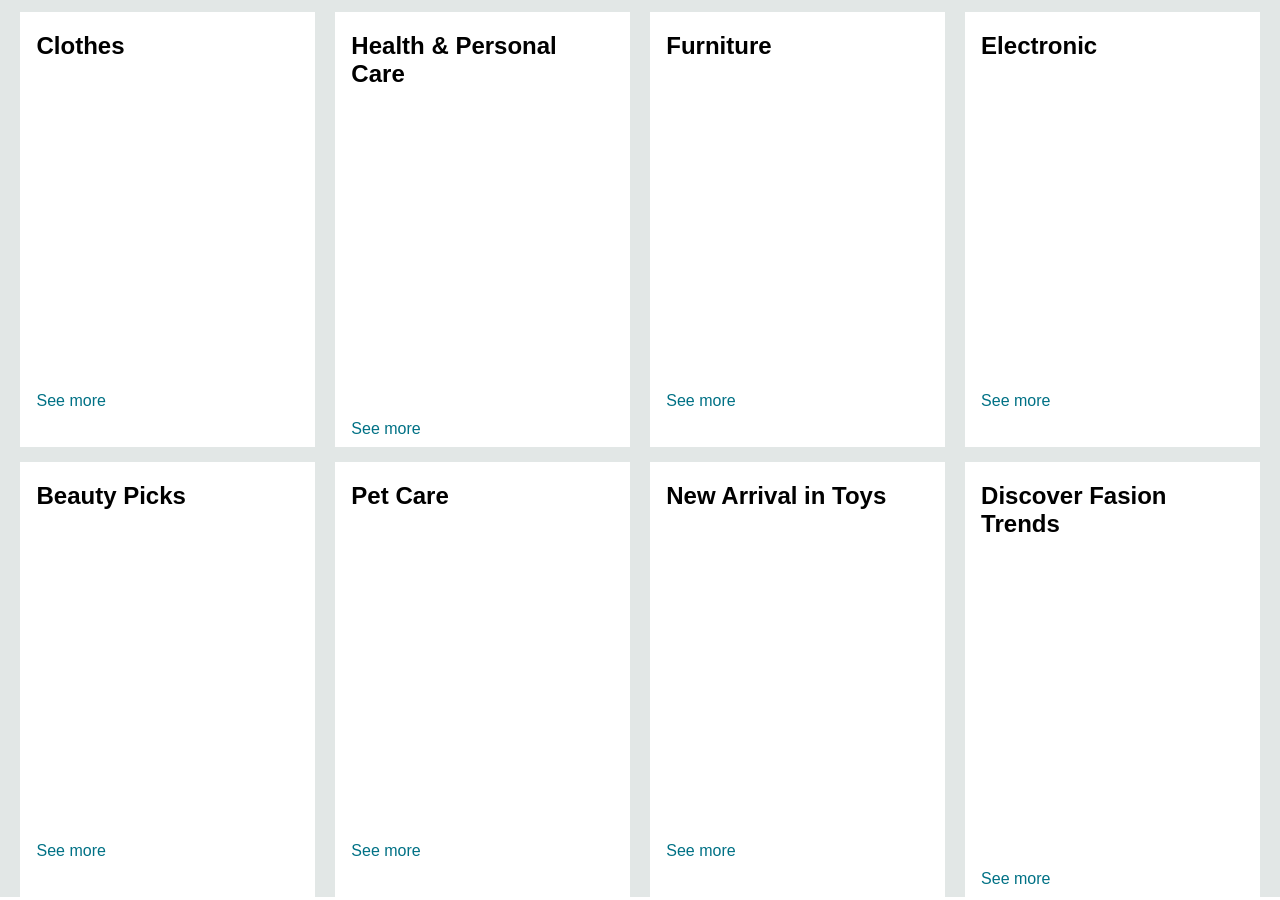
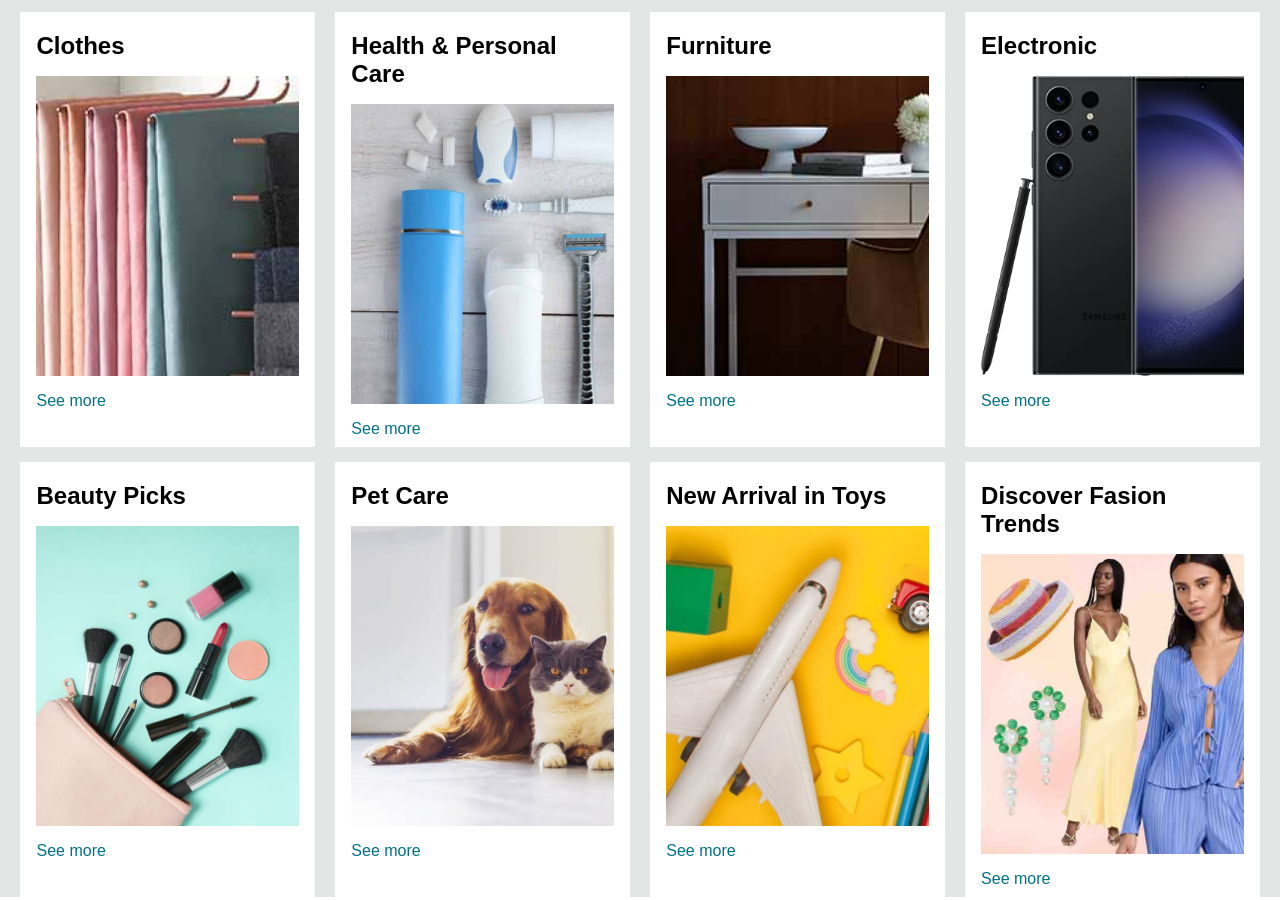
Before and after one commit to deepakexists/Amazon-Clone-First-Project, a plain HTML site: page index.html in a window 1280 px wide. Shown: the part 453-1353 px from the top of the page. Drawn offline with Linux system fonts and the light colour scheme.

Commit message:
fix images url

```diff
--- a/index.html
+++ b/index.html
@@ -1,11 +1,17 @@
 <!DOCTYPE html>
 <html lang="en">
   <head>
-    <meta charset="UTF-8">
-    <meta name="viewport" content="width=device-width, initial-scale=1.0">
+    <meta charset="UTF-8" />
+    <meta name="viewport" content="width=device-width, initial-scale=1.0" />
     <title>Amazon clone</title>
-    <link rel="stylesheet" href="style.css">
-    <link rel="stylesheet" href="https://cdnjs.cloudflare.com/ajax/libs/font-awesome/6.7.1/css/all.min.css" integrity="sha512-5Hs3dF2AEPkpNAR7UiOHba+lRSJNeM2ECkwxUIxC1Q/FLycGTbNapWXB4tP889k5T5Ju8fs4b1P5z/iB4nMfSQ==" crossorigin="anonymous" referrerpolicy="no-referrer" />
+    <link rel="stylesheet" href="style.css" />
+    <link
+      rel="stylesheet"
+      href="https://cdnjs.cloudflare.com/ajax/libs/font-awesome/6.7.1/css/all.min.css"
+      integrity="sha512-5Hs3dF2AEPkpNAR7UiOHba+lRSJNeM2ECkwxUIxC1Q/FLycGTbNapWXB4tP889k5T5Ju8fs4b1P5z/iB4nMfSQ=="
+      crossorigin="anonymous"
+      referrerpolicy="no-referrer"
+    />
   </head>
   <body>
     <header>
@@ -24,7 +30,7 @@
           <select class="search_select">
             <option>All</option>
           </select>
-            <input placeholder="Amazon Search " class="search_input">
+          <input placeholder="Amazon Search " class="search_input" />
           <div class="search_icon">
             <i class="fa-solid fa-magnifying-glass"></i>
           </div>
@@ -55,16 +61,15 @@
           <p>Gift Cards</p>
           <p>Sell</p>
         </div>
-        <div class="panel_deals">
-            Shop deals in Eleatronics
-        </div>
+        <div class="panel_deals">Shop deals in Eleatronics</div>
       </div>
     </header>
 
-
     <div class="hero_section">
       <div class="hero_msg">
-            You are on amazon.com. You can also shop on Amazon India for millions of products with fast local delivery. <a href="https://www.amazon.in/"> Click here to go to amazon.in</a>
+        You are on amazon.com. You can also shop on Amazon India for millions of
+        products with fast local delivery.
+        <a href="https://www.amazon.in/"> Click here to go to amazon.in</a>
       </div>
     </div>
 
@@ -72,68 +77,90 @@
       <div class="box1 box">
         <div class="box_content">
           <h2>Clothes</h2>
-                <div class="box_img" style = 'background-image: url("box1_image.jpg");' ></div>
+          <div
+            class="box_img"
+            style="background-image: url('images/box1_image.jpg')"
+          ></div>
           <p>See more</p>
         </div>
       </div>
       <div class="box2 box">
         <div class="box_content">
           <h2>Health & Personal Care</h2>
-                <div class="box_img" style = 'background-image: url("box2_image.jpg");' ></div>
+          <div
+            class="box_img"
+            style="background-image: url('images/box2_image.jpg')"
+          ></div>
           <p>See more</p>
         </div>
       </div>
       <div class="box3 box">
         <div class="box_content">
-                <h2> Furniture</h2>
-                <div class="box_img" style = 'background-image: url("box3_image.jpg");' ></div>
+          <h2>Furniture</h2>
+          <div
+            class="box_img"
+            style="background-image: url('images/box3_image.jpg')"
+          ></div>
           <p>See more</p>
         </div>
       </div>
       <div class="box4 box">
         <div class="box_content">
-                <h2>Electronic </h2>
-                <div class="box_img" style = 'background-image: url("box4_image.jpg");' ></div>
+          <h2>Electronic</h2>
+          <div
+            class="box_img"
+            style="background-image: url('images/box4_image.jpg')"
+          ></div>
           <p>See more</p>
         </div>
       </div>
       <div class="box5 box">
         <div class="box_content">
           <h2>Beauty Picks</h2>
-                <div class="box_img" style = 'background-image: url("box5_image.jpg");' ></div>
+          <div
+            class="box_img"
+            style="background-image: url('images/box5_image.jpg')"
+          ></div>
           <p>See more</p>
         </div>
       </div>
       <div class="box6 box">
         <div class="box_content">
           <h2>Pet Care</h2>
-                <div class="box_img" style = 'background-image: url("box6_image.jpg");' ></div>
+          <div
+            class="box_img"
+            style="background-image: url('images/box6_image.jpg')"
+          ></div>
           <p>See more</p>
         </div>
       </div>
       <div class="box7 box">
         <div class="box_content">
           <h2>New Arrival in Toys</h2>
-                <div class="box_img" style = 'background-image: url("box7_image.jpg");' ></div>
+          <div
+            class="box_img"
+            style="background-image: url('images/box7_image.jpg')"
+          ></div>
           <p>See more</p>
         </div>
       </div>
       <div class="box8 box">
         <div class="box_content">
           <h2>Discover Fasion Trends</h2>
-                <div class="box_img" style = 'background-image: url("box8_image.jpg");' ></div>
+          <div
+            class="box_img"
+            style="background-image: url('images/box8_image.jpg')"
+          ></div>
           <p>See more</p>
         </div>
       </div>
     </div>
 
     <footer>
-        <div class="foot_panel1">
-            Back To Top
-        </div>
+      <div class="foot_panel1">Back To Top</div>
       <div class="foot_panel2">
         <ul>
-            <p> Get to Know Us </p>
+          <p>Get to Know Us</p>
           <a>Careers</a>
           <a>Blog</a>
           <a>About Amazon</a>
@@ -142,7 +169,7 @@
           <a>Amazon Science</a>
         </ul>
         <ul>
-            <p> Make Money with Us </p>
+          <p>Make Money with Us</p>
           <a>Sell products on Amazon</a>
           <a>Sell on Amazon Business</a>
           <a>Sell apps on Amazon </a>
@@ -153,14 +180,14 @@
           <a>›See More Make Money with Us</a>
         </ul>
         <ul>
-            <p>Amazon Payment Products </p>
+          <p>Amazon Payment Products</p>
           <a>Amazon Business Card</a>
           <a>Shop with Points</a>
           <a>Reload Your Balance</a>
           <a>Amazon Currency Converter</a>
         </ul>
         <ul>
-            <p> Let Us Help You </p>
+          <p>Let Us Help You</p>
           <a>Amazon and COVID-19</a>
           <a>Your Account</a>
           <a>Your Orders</a>
@@ -172,8 +199,7 @@
       </div>
 
       <div class="foot_panel3">
-            <div class="logo">
-            </div>
+        <div class="logo"></div>
       </div>
 
       <div class="foot_panel4">
@@ -187,6 +213,5 @@
         </div>
       </div>
     </footer>
-
   </body>
 </html>
--- a/style.css
+++ b/style.css
@@ -148,7 +148,7 @@ font-size: 30px;
 /* Hero section */
 
 .hero_section{
-    background-image: url(hero_image.jpg);
+    background-image: url(images/hero_image.jpg);
     background-size: cover;
     height: 350px;
     display: flex;
@@ -251,7 +251,7 @@ ul a {
 }
 
 .logo{
-    background-image: url("amazon_logo.png");
+    background-image: url("images/amazon_logo.png");
     background-size: cover;
     height: 50px;
     width: 100px;
```
Lines whose indentation alone changed are shown as unchanged.
